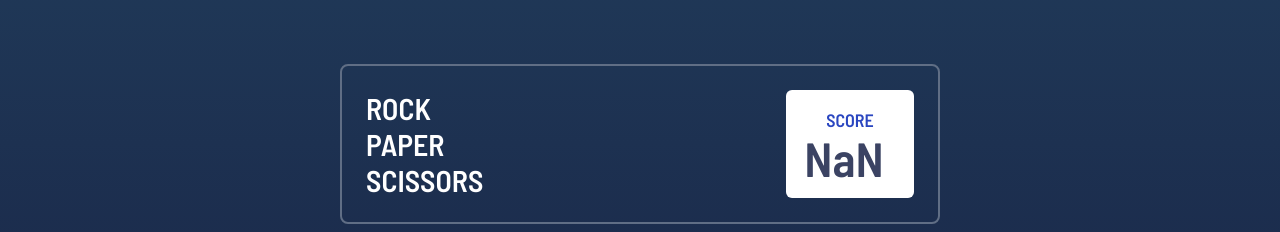
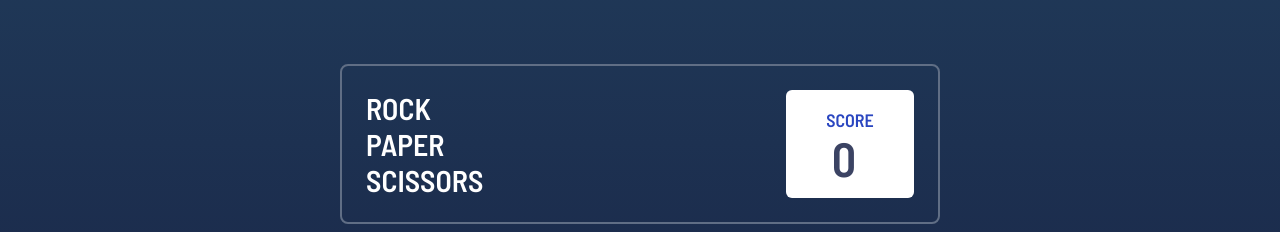
Before and after one commit to etiopia01/r-p-s-game, a React (Vite) app: page / in a window 1280 px wide. Shown: the top 232 px of the page. Built offline with nearby package versions, Linux system fonts and the light colour scheme.

Commit message:
fixed score bug

```diff
--- a/src/App.tsx
+++ b/src/App.tsx
@@ -7,8 +7,8 @@ import ScoreBoard from './components/ScoreBoard'
 import Rules from './components/Rules'
 import RulesBtn, { RulesOpen } from './components/RulesBtn'
 
+
 function App() {
-
 
   return (
     <div className={`main ${RulesOpen.value && "opacity"} flex flex-col justify-start items-center p-16 gap-20 relative`}>
--- a/src/components/Pick.tsx
+++ b/src/components/Pick.tsx
@@ -5,7 +5,7 @@ import { values } from "../utils"
 export const pick = signal(values[Math.floor(Math.random()*3)])
 export const randomPick = signal(values[Math.floor(Math.random()*3)])
 export const res = signal("")
-export const score = signal(parseInt(localStorage.getItem("score") || ""))
+export const score = signal(0)
 
 export default function Pick({icon,name,dimension}:{icon:string, name:string, dimension:string}) {
     const navigate = useNavigate()
@@ -20,12 +20,12 @@ export default function Pick({icon,name,dimension}:{icon:string, name:string, di
        res.value = evaluate({pick1:pick.value, pick2: randomPick.value})
        if(res.value==="You win") {
         score.value += 1
-        localStorage.setItem("score", score.value.toString())
+
 
        }
         else if(res.value === "You lose") {
             score.value -= 1
-            localStorage.setItem("score", score.value.toString())
+
         }
 
         navigate("/result")
```
